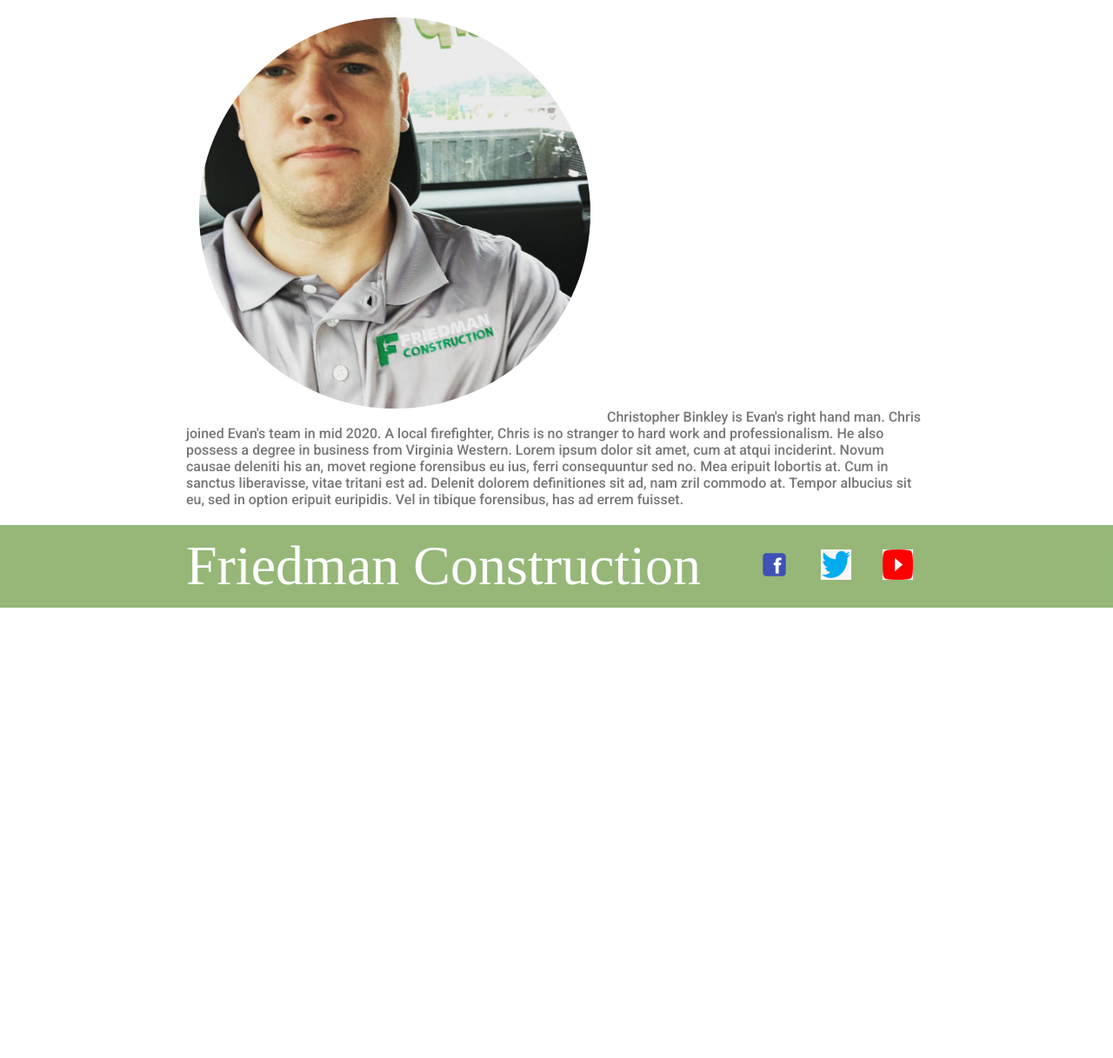
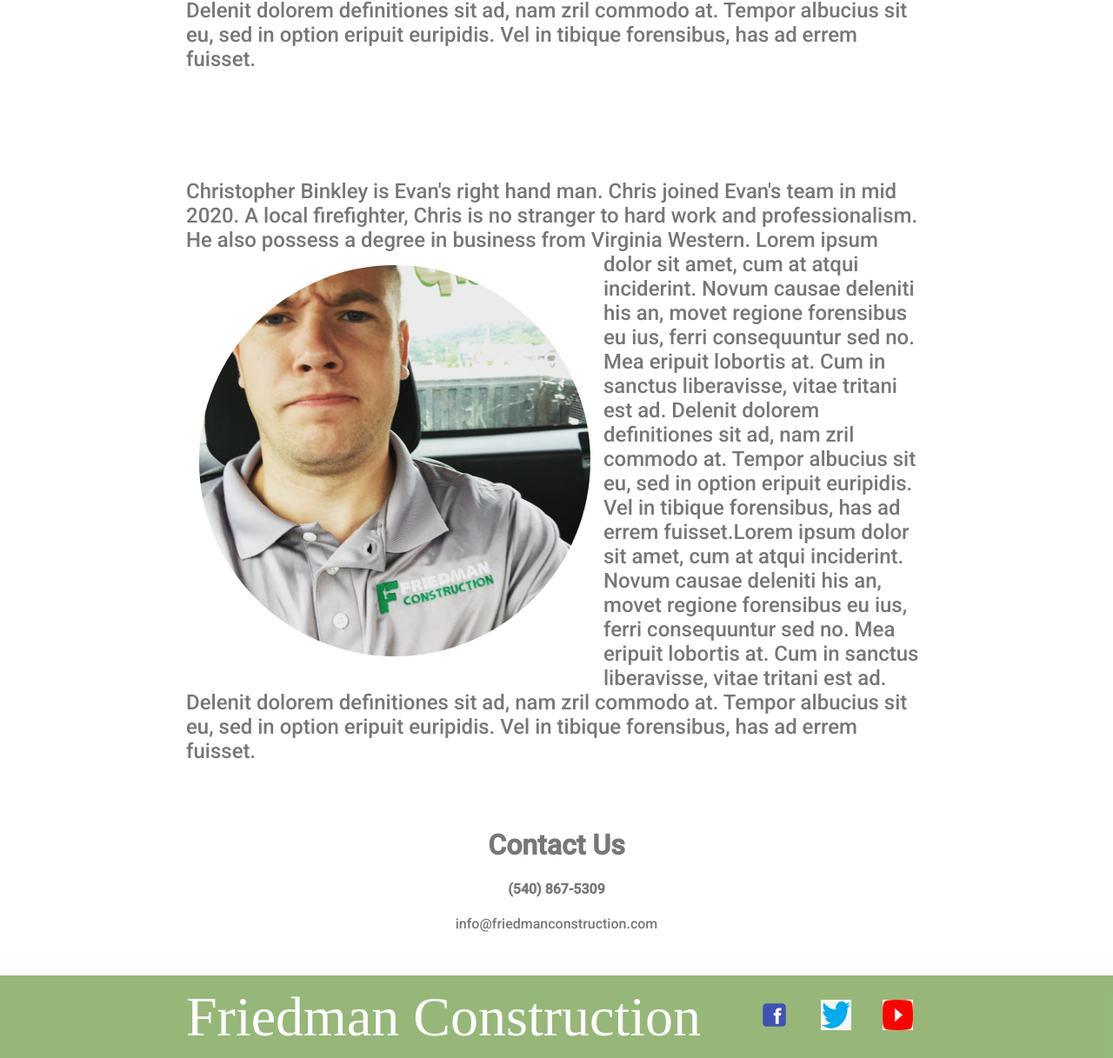
Before and after one commit to Pmorris1990/Friedman-Construction, a plain HTML site: page about.html in a window 1280 px wide. Shown: the part 889-2106 px from the top of the page at 87% size. Before the commit the page ends 1588 px from the top, so only its background shows below. Drawn offline with Linux system fonts and the light colour scheme.

Commit message:
Footer problem fixed. May add responsive background.

```diff
--- a/about.html
+++ b/about.html
@@ -20,26 +20,43 @@
         <section class="content-section container">
             <h2 class="section-header">ABOUT</h2>
 
-            <p class="summary">
+
+            <p class="inner-paragrah">
+
                 Friedman Constrution is a friendly local business within the Roanoke Valley that specializes
                 in professional deck building. CEO Evan Friedman has been providing professional deck
                 building services since 2019.
-                <img class="about-company-image" src="Pictures/Evan Pic.jpg" style="width: 450px;height: 450px;">
-                 Lorem ipsum dolor sit amet, cum at atqui inciderint. Novum causae deleniti his an, movet regione forensibus eu ius, ferri consequuntur sed no. Mea eripuit lobortis at. Cum in sanctus liberavisse, vitae tritani est ad. Delenit dolorem definitiones sit ad, nam zril commodo at. Tempor albucius sit eu, sed in option eripuit euripidis. Vel in tibique forensibus, has ad errem fuisset.
+                <img class="about-company-image" src="Pictures/Evan Pic.jpg">
+                 Lorem ipsum dolor sit amet, cum at atqui inciderint. Novum causae deleniti his an, movet regione forensibus eu ius, ferri consequuntur sed no. Mea eripuit lobortis at. Cum in sanctus liberavisse, vitae tritani est ad. Delenit dolorem definitiones sit ad, nam zril commodo at. Tempor albucius sit eu, sed in option eripuit euripidis. Vel in tibique forensibus, has ad errem fuisset.Lorem ipsum dolor sit amet, cum at atqui inciderint. Novum causae deleniti his an, movet regione forensibus eu ius, ferri consequuntur sed no. Mea eripuit lobortis at. Cum in sanctus liberavisse, vitae tritani est ad. Delenit dolorem definitiones sit ad, nam zril commodo at. Tempor albucius sit eu, sed in option eripuit euripidis. Vel in tibique forensibus, has ad errem fuisset.
 
                 <!--Insert employee pic here but will need formatting-->
             </p>
 
-            <p>
-                <img class="about-company-image" src="Pictures/Chris Pic.jpg" style="width: 450px; height: 450px;">
+           <br>
+           <br>
+           <br>
+           <br>
+            <p class="inner-paragrah">
+
                 Christopher Binkley is Evan's right hand man. Chris joined Evan's team in mid 2020. A local
                 firefighter, Chris is no stranger to hard work and professionalism. He also possess a degree
-                in business from Virginia Western. Lorem ipsum dolor sit amet, cum at atqui inciderint. Novum causae deleniti his an, movet regione forensibus eu ius, ferri consequuntur sed no. Mea eripuit lobortis at. Cum in sanctus liberavisse, vitae tritani est ad. Delenit dolorem definitiones sit ad, nam zril commodo at. Tempor albucius sit eu, sed in option eripuit euripidis. Vel in tibique forensibus, has ad errem fuisset.
+                in business from Virginia Western.
+                <img class="about-company-image" src="Pictures/Chris Pic.jpg">
+                Lorem ipsum dolor sit amet, cum at atqui inciderint. Novum causae deleniti his an, movet regione forensibus eu ius, ferri consequuntur sed no. Mea eripuit lobortis at. Cum in sanctus liberavisse, vitae tritani est ad. Delenit dolorem definitiones sit ad, nam zril commodo at. Tempor albucius sit eu, sed in option eripuit euripidis. Vel in tibique forensibus, has ad errem fuisset.Lorem ipsum dolor sit amet, cum at atqui inciderint. Novum causae deleniti his an, movet regione forensibus eu ius, ferri consequuntur sed no. Mea eripuit lobortis at. Cum in sanctus liberavisse, vitae tritani est ad. Delenit dolorem definitiones sit ad, nam zril commodo at. Tempor albucius sit eu, sed in option eripuit euripidis. Vel in tibique forensibus, has ad errem fuisset.
                 <!--Insert employee pic here but will need formatting-->
 
             </p>
+
         </section>
 
+
+        </div>
+
+        <div class="contact-info">
+            <h1>Contact Us</h1>
+            <h4>(540) 867-5309</h4>
+            <span>info@friedmanconstruction.com</span>
+        </div>
 
         <footer class="main-footer">
             <div class="container main-footer-container">
--- a/styles.css
+++ b/styles.css
@@ -98,13 +98,24 @@ padding: 0 1.5em;
 }
 
 .about-company-image {
-
-    height: 200px;
-    width: 200px;
+    float: left;
+    height: 450px;
+    width: 450px;
     margin: 15px;
     border-radius: 50%;
+}
 
+.inner-paragrah {
+    overflow: hidden;
+    font-size: 1.5em;
 }
+
+.contact-info {
+    text-align: center;
+    padding-top: 30px;
+    padding-bottom: 30px;
+}
+
 
 .main-footer {
     position: relative;
@@ -113,7 +124,7 @@ padding: 0 1.5em;
     width: 100%;
     background-color: #50881f99;
     color: white;
-    padding: .25em 0;
+    padding: .25rem;
     margin-top: 20px;
 
 }
```
